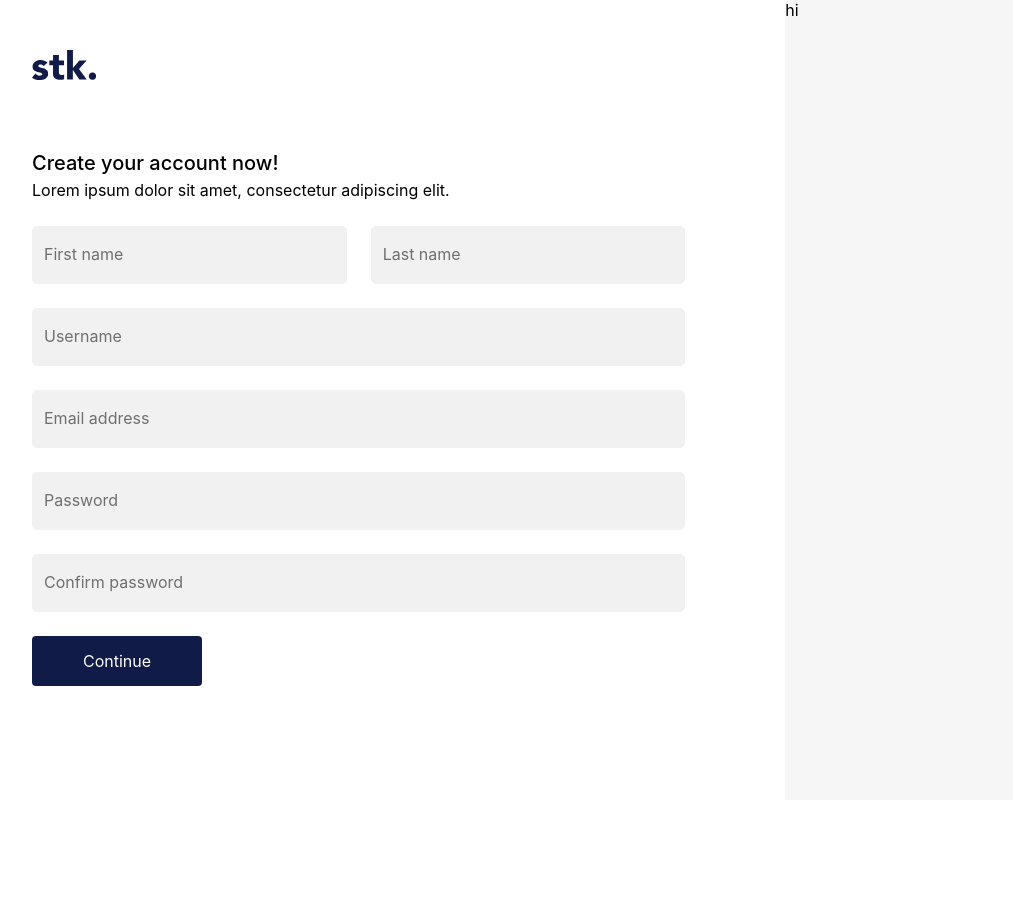
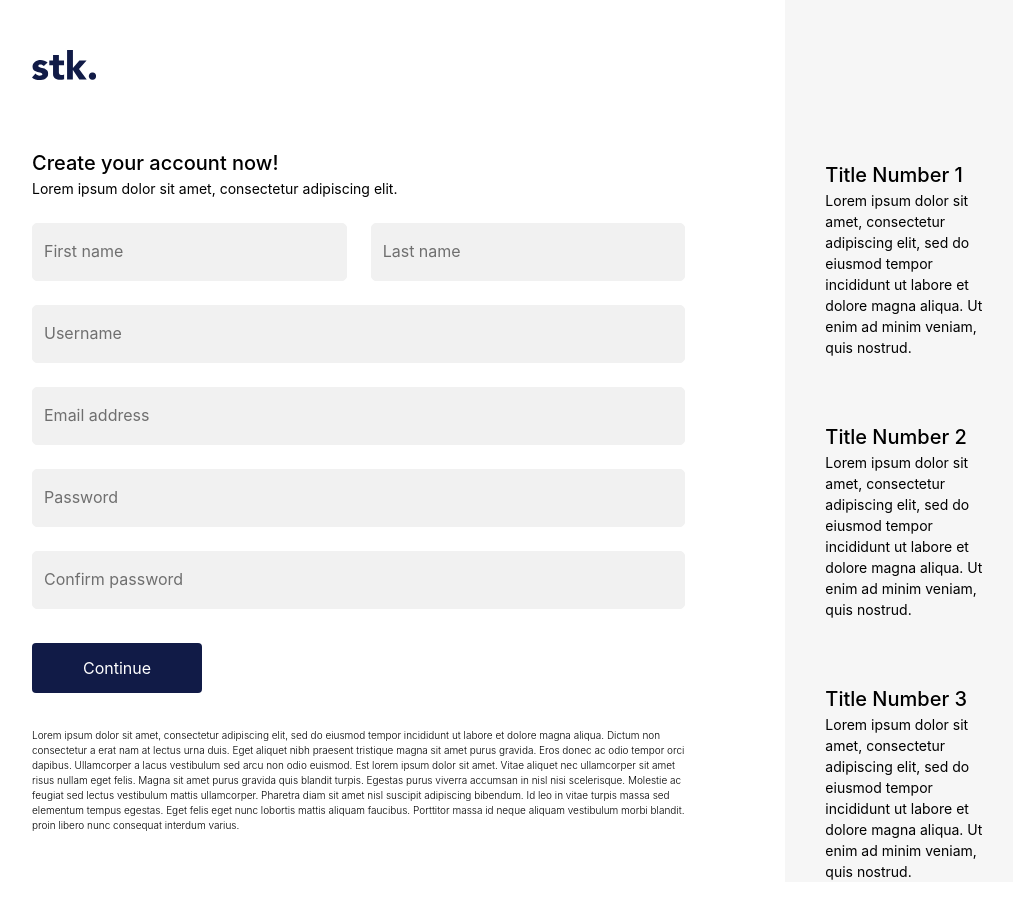
Before and after one commit to SeifShalan/stk, a React (Create React App) app in the folder stk-app/: page /register in a window 1280 px wide. Shown: the whole page, without its empty margins (68-1081 px from the left). Before the commit the page ends 800 px from the top, so only its background shows below. Built offline with nearby package versions, Linux system fonts and the light colour scheme.

Commit message:
Sign Up Page Complete + Landing Footer

```diff
--- a/stk-app/src/Routes.js
+++ b/stk-app/src/Routes.js
@@ -5,6 +5,7 @@ const Landing = lazy(() => import("./views/Landing"));
 const Login = lazy(() => import("./views/Login"));
 const Register = lazy(() => import("./views/Register"));
 const NotFound = lazy(() => import("./views/NotFound"));
+const Loading = lazy(() => import("./components/Loading"));
 
 const Routes = () => {
     return (
@@ -12,6 +13,7 @@ const Routes = () => {
             <Route path="/" component={Landing} exact />
             <Route path="/login" component={Login} />
             <Route path="/register" component={Register} />
+            <Route path="/Loading" component={Loading} />
             <Route component={NotFound} />
         </Switch>
     );
--- a/stk-app/src/views/Landing/Landing.js
+++ b/stk-app/src/views/Landing/Landing.js
@@ -1,11 +1,30 @@
 import React from 'react';
-import {Grid, Typography} from '@material-ui/core';
+import {Button, Grid, Typography} from '@material-ui/core';
 import Header from './components/Header'
+import Footer from './components/Footer'
 import {makeStyles} from '@material-ui/core/styles';
 
 const useStyles = makeStyles({
+    root: {
+      minHeight: '100vh'
+    },
     image: {
         height: 500,
+    },
+    button: {
+        color: '#fff',
+        background: '#111B47',
+        marginTop: 40,
+        width: 130,
+        height: 40,
+        fontSize: 15,
+        fontWeight: 500,
+        textTransform: 'capitalize',
+        fill: 'white',
+        boxShadow: 'none',
+        '&:hover': {
+            boxShadow: 'none'
+        },
     },
 });
 
@@ -15,15 +34,19 @@ const Landing = () => {
     return (
         <>
             <Header/>
-            <Grid container direction="row" justify="center" alignItems="flex-start">
-                <Grid item>
+            <Grid container direction="row" justify="center" alignItems="center">
+                <Grid item xs={3}>
                     <Grid container direction="column">
                         <Grid item>
-                            <Typography style={{fontSize: 30, fontWeight: 600, color:"#111B47"}}>EGX30’s First Financial<br/>Advisor</Typography>
+                            <Typography style={{fontSize: 30, fontWeight: 600, color:"#111B47", marginBottom: 10}}>EGX30’s First Financial<br/>Advisor</Typography>
+                            <Typography style={{fontSize: 16, fontWeight: 400, color: "#000000"}}>Lorem ipsum dolor sit amet, consectetur adipiscing elit, sed do eiusmod tempor incididunt ut labore et dolore magna aliqua. Ut enim ad minim veniam, quis nostrud.</Typography>
+                        </Grid>
+                        <Grid item>
+                            <Button className={classes.button} variant="contained">Sign Up</Button>
                         </Grid>
                     </Grid>
                 </Grid>
-                <Grid item>
+                <Grid item xs={3}>
                     <img
                         alt="Landing Page"
                         className={classes.image}
@@ -31,6 +54,7 @@ const Landing = () => {
                     />
                 </Grid>
             </Grid>
+            <Footer/>
         </>
     );
 }
--- a/stk-app/src/views/Landing/components/Footer/Footer.js
+++ b/stk-app/src/views/Landing/components/Footer/Footer.js
@@ -1,5 +1,128 @@
+import React from "react";
+import {Box, Grid, Typography, Link, Container, TextField, Button} from "@material-ui/core";
+import {makeStyles} from "@material-ui/core/styles";
+import SendIcon from '@material-ui/icons/Send';
+
+const useStyles = makeStyles({
+    box: {
+        position: 'absolute',
+        left: 0,
+        right: 0,
+        bottom: 0,
+        height: 225,
+        background: "#111B47",
+        color: "white",
+    },
+    image: {
+        height: 28,
+    },
+});
+
+const useStylesField = makeStyles((theme) => ({
+    root: {
+        overflow: 'hidden',
+        marginTop: 5,
+        marginBottom: 2,
+        height: 35,
+        borderRadius: 0,
+        backgroundColor: '#FFFFFF',
+        '&:hover': {
+            backgroundColor: '#FFFFFF',
+            borderColor: '#3A5FFF',
+        },
+        '&$focused': {
+            backgroundColor: '#FFFFFF',
+            borderColor: '#3A5FFF',
+        },
+    },
+}));
+
+function NewsLetterField(props) {
+    const classes = useStylesField();
+
+    return <TextField InputProps={{classes, disableUnderline: true}} {...props} />;
+}
+
 const Footer = () => {
+    const classes = useStyles();
+    const preventDefault = (event) => event.preventDefault();
 
+    return (
+        <Box className={classes.box}>
+            <Container style={{maxWidth: '85vw', paddingTop: 40}}>
+                <Grid container direction="column">
+                    <Grid item>
+                        <Grid container direction="row" justify="space-between" alignItems="flex-start">
+                            <Grid item>
+                                <img
+                                    alt="Logo"
+                                    className={classes.image}
+                                    src="/images/logo.svg"
+                                />
+                                <Typography style={{fontSize: 14, fontWeight: 300}}>Lorem ipsum dolor sit amet,
+                                    consectetur adipiscing.</Typography>
+                            </Grid>
+                            <Grid item>
+                                <Typography
+                                    style={{fontSize: 15, fontWeight: 500, marginBottom: 5}}>Explore</Typography>
+                                <Link href="#" onClick={preventDefault} color="inherit" style={{fontSize: 14}}>
+                                    Services<br/>
+                                </Link>
+                                <Link href="#" onClick={preventDefault} color="inherit" style={{fontSize: 14}}>
+                                    About<br/>
+                                </Link>
+                                <Link href="#" onClick={preventDefault} color="inherit" style={{fontSize: 14}}>
+                                    Support<br/>
+                                </Link>
+                            </Grid>
+                            <Grid item>
+                                <Typography
+                                    style={{fontSize: 15, fontWeight: 500, marginBottom: 5}}>Explore</Typography>
+                                <Link href="#" onClick={preventDefault} color="inherit" style={{fontSize: 14}}>
+                                    Services<br/>
+                                </Link>
+                                <Link href="#" onClick={preventDefault} color="inherit" style={{fontSize: 14}}>
+                                    About<br/>
+                                </Link>
+                                <Link href="#" onClick={preventDefault} color="inherit" style={{fontSize: 14}}>
+                                    Support<br/>
+                                </Link>
+                            </Grid>
+                            <Grid item>
+                                <Typography
+                                    style={{fontSize: 15, fontWeight: 500, marginBottom: 5}}>Explore</Typography>
+                                <Link href="#" onClick={preventDefault} color="inherit" style={{fontSize: 14}}>
+                                    Services<br/>
+                                </Link>
+                                <Link href="#" onClick={preventDefault} color="inherit" style={{fontSize: 14}}>
+                                    About<br/>
+                                </Link>
+                                <Link href="#" onClick={preventDefault} color="inherit" style={{fontSize: 14}}>
+                                    Support<br/>
+                                </Link>
+                            </Grid>
+                            <Grid item>
+                                <Typography
+                                    style={{fontSize: 15, fontWeight: 500, marginBottom: 5}}>Newsletter</Typography>
+                                <NewsLetterField id="newsletter" placeholder="Email Address" variant="outlined"/>
+                                <Button
+                                    variant="contained"
+                                    color="secondary"
+                                >
+                                    <SendIcon />
+                                </Button>
+                                <Typography style={{fontSize: 14, fontWeight: 300}}>Lorem ipsum dolor sit amet, consectetur adipiscing.</Typography>
+                            </Grid>
+                        </Grid>
+                    </Grid>
+                    <Grid item>
+                        <Typography style={{fontSize: 14, fontWeight: 300}}>© 2021 stk. All Rights
+                            Reserved.</Typography>
+                    </Grid>
+                </Grid>
+            </Container>
+        </Box>
+    );
 };
 
 export default Footer;
--- a/stk-app/src/views/Login/Login.js
+++ b/stk-app/src/views/Login/Login.js
@@ -177,8 +177,7 @@ const Login = () => {
                                 </Grid>
                                 <Grid item>
                                     <Typography style={{color: "white", fontSize: 12, marginTop: -5}}>
-                                        Don’t have an account? Click <Link href="#" onClick={preventDefault}
-                                                                           color="primary">here</Link> to sign up!
+                                        Don’t have an account? Click <Link href="/register" color="primary">here</Link> to sign up!
                                     </Typography>
                                 </Grid>
                             </Grid>
--- a/stk-app/src/views/Register/Register.js
+++ b/stk-app/src/views/Register/Register.js
@@ -1,9 +1,9 @@
 import React from 'react';
-import {createMuiTheme, fade, makeStyles, withStyles} from "@material-ui/core/styles";
+import {createMuiTheme, makeStyles} from "@material-ui/core/styles";
 import {Link as LinkRouter} from 'react-router-dom';
 import {
     Box,
-    Grid, InputBase, TextField, Button,
+    Grid, TextField, Button,
     ThemeProvider, Typography,
 } from "@material-ui/core";
 
@@ -19,6 +19,7 @@ const useStyles = makeStyles({
     button: {
         color: '#fff',
         background: '#111B47',
+        marginTop: 10,
         width: 170,
         height: 50,
         fontSize: "inherit",
@@ -103,7 +104,7 @@ const Register = () => {
                             <Grid item>
                                 <Typography style={{fontSize: 20, fontWeight: 500}}>Create your account
                                     now!</Typography>
-                                <Typography style={{fontSize: 16, fontWeight: 400}}>Lorem ipsum dolor sit amet,
+                                <Typography style={{fontSize: 14, fontWeight: 400}}>Lorem ipsum dolor sit amet,
                                     consectetur adipiscing elit.</Typography>
                             </Grid>
                             <Grid item>
@@ -138,11 +139,28 @@ const Register = () => {
                                         <Button className={classes.button} variant="contained">Continue</Button>
                                     </Grid>
                                 </Grid>
+                                <Grid item>
+                                    <Typography style={{fontSize: 10, fontWeight: 300, marginTop: 35}}>Lorem ipsum dolor sit amet, consectetur adipiscing elit, sed do eiusmod tempor incididunt ut labore et dolore magna aliqua. Dictum non consectetur a erat nam at lectus urna duis. Eget aliquet nibh praesent tristique magna sit amet purus gravida. Eros donec ac odio tempor orci dapibus. Ullamcorper a lacus vestibulum sed arcu non odio euismod. Est lorem ipsum dolor sit amet. Vitae aliquet nec ullamcorper sit amet risus nullam eget felis. Magna sit amet purus gravida quis blandit turpis. Egestas purus viverra accumsan in nisl nisi scelerisque. Molestie ac feugiat sed lectus vestibulum mattis ullamcorper. Pharetra diam sit amet nisl suscipit adipiscing bibendum. Id leo in vitae turpis massa sed elementum tempus egestas. Eget felis eget nunc lobortis mattis aliquam faucibus. Porttitor massa id neque aliquam vestibulum morbi blandit.
+                                        proin libero nunc consequat interdum varius.</Typography>
+                                </Grid>
                             </Grid>
                         </Grid>
                     </Grid>
-                    <Grid item xs={4} style={{background: '#F6F6F6'}}>
-                        hi
+                    <Grid item xs={4} style={{paddingLeft: 40, paddingRight: 225, paddingTop: 160, background: '#F6F6F6'}}>
+                        <Grid container="column" justify="flex-start" spacing={8}>
+                            <Grid item>
+                                <Typography style={{fontSize: 20, fontWeight: 500}}>Title Number 1</Typography>
+                                <Typography style={{fontSize: 14, fontWeight: 400}}>Lorem ipsum dolor sit amet, consectetur adipiscing elit, sed do eiusmod tempor incididunt ut labore et dolore magna aliqua. Ut enim ad minim veniam, quis nostrud.</Typography>
+                            </Grid>
+                            <Grid item>
+                                <Typography style={{fontSize: 20, fontWeight: 500}}>Title Number 2</Typography>
+                                <Typography style={{fontSize: 14, fontWeight: 400}}>Lorem ipsum dolor sit amet, consectetur adipiscing elit, sed do eiusmod tempor incididunt ut labore et dolore magna aliqua. Ut enim ad minim veniam, quis nostrud.</Typography>
+                            </Grid>
+                            <Grid item>
+                                <Typography style={{fontSize: 20, fontWeight: 500}}>Title Number 3</Typography>
+                                <Typography style={{fontSize: 14, fontWeight: 400}}>Lorem ipsum dolor sit amet, consectetur adipiscing elit, sed do eiusmod tempor incididunt ut labore et dolore magna aliqua. Ut enim ad minim veniam, quis nostrud.</Typography>
+                            </Grid>
+                        </Grid>
                     </Grid>
                 </Grid>
             </Box>
```
Also changed, not shown: stk-app/src/components/Loading/Loading.js (+7 -5 lines).
